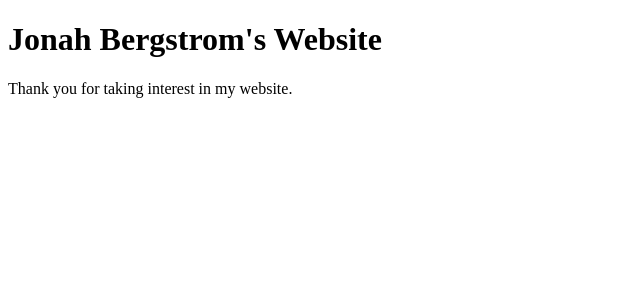
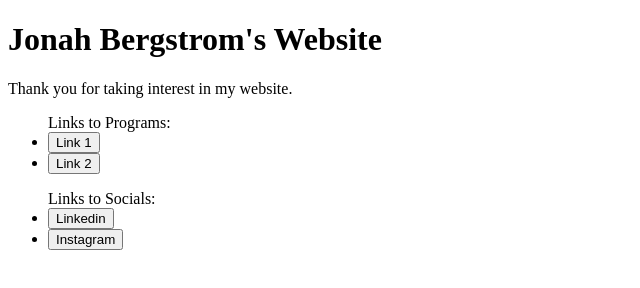
Before and after one commit to JonahBer/JB-website, a plain HTML site: page index.html in a window 1280 px wide. Shown: the whole page, without its empty margins (0-640 px from the left). Drawn offline with Linux system fonts and the light colour scheme.

Commit message:
Add files via upload

```diff
--- a/index.html
+++ b/index.html
@@ -6,7 +6,14 @@
 <body>
     <h1>Jonah Bergstrom's Website</h1>
     <p>Thank you for taking interest in my website.</p>
-
+    <ul>Links to Programs:
+        <li><button onclick="window.location.href='link1.html';">Link 1</button></li>
+        <li><button onclick="window.location.href='link2.html';">Link 2</button></li>
+    </ul>
+    <ul>Links to Socials:
+        <li><button onclick="window.location.href='https://www.linkedin.com/in/jonah-bergstrom-845446274';">Linkedin</button></li>
+        <li><button onclick="window.location.href='https://www.instagram.com/jonah.bergstromm';">Instagram</button></li>
+    </ul>
 </body>
 
 </html>
```
Also changed, not shown: link1.html (added, +10 -0 lines), link2.html (added, +10 -0 lines).
